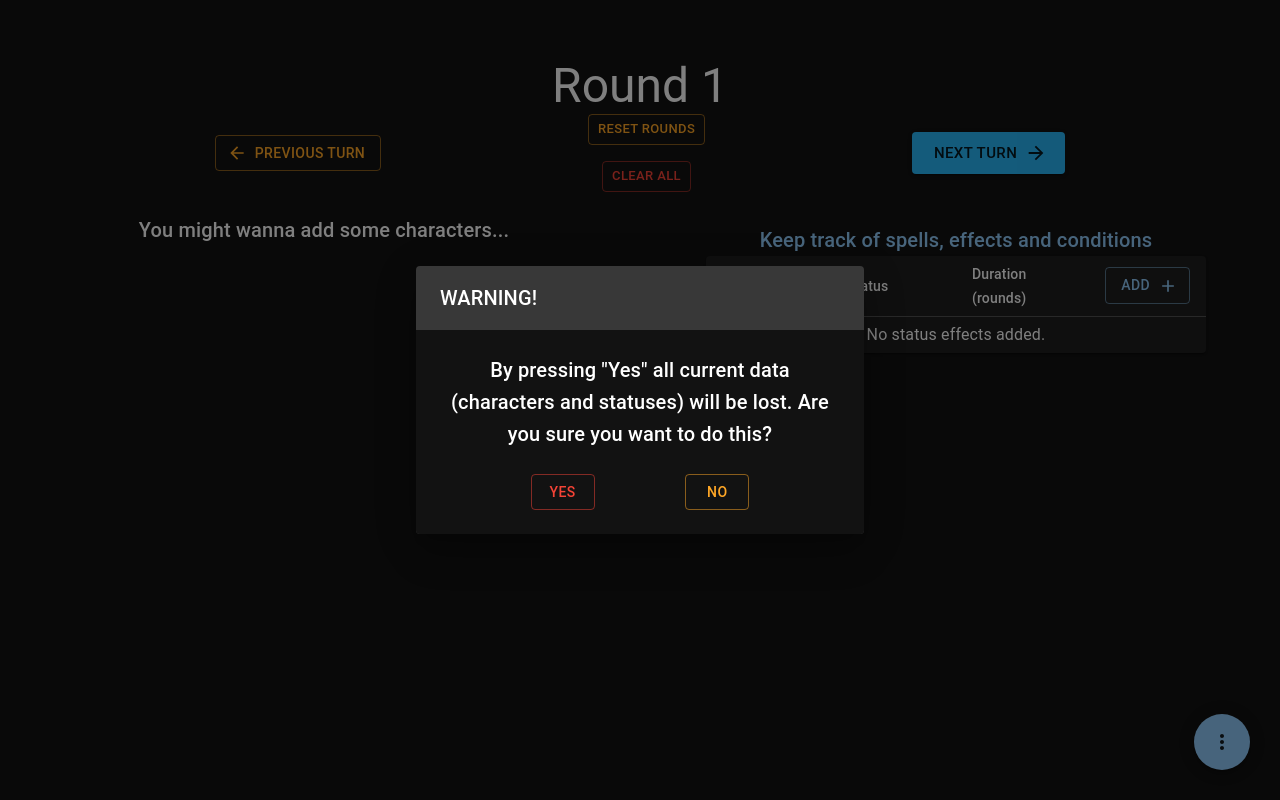
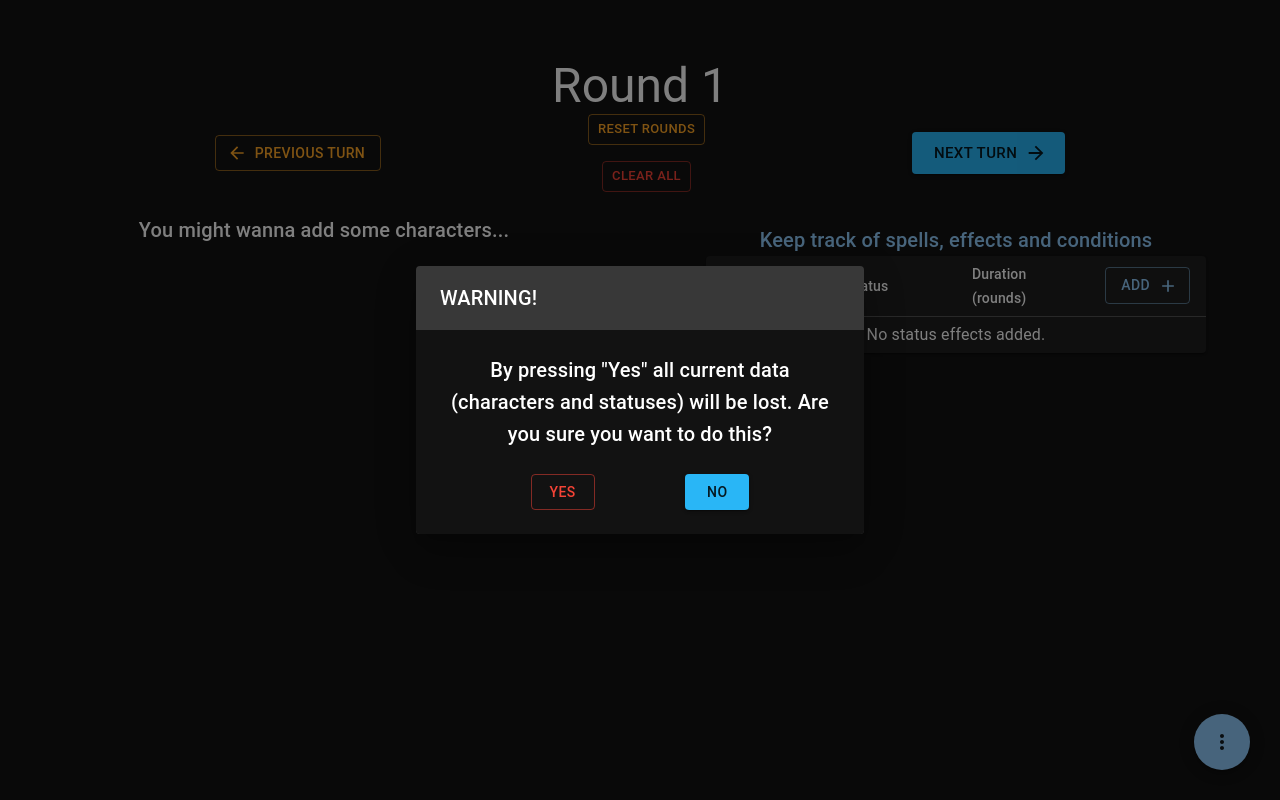
Before and after one commit to StefMTP/encounter-initiative-tracker, a React (Create React App) app: page / in a window 1280 px wide. Both pictures are taken after a click on the button "CLEAR ALL". Built offline with nearby package versions, Linux system fonts and the light colour scheme.

Commit message:
minor ui change

```diff
--- a/src/components/Structure/Dialogs/BulkRemoveDialog.tsx
+++ b/src/components/Structure/Dialogs/BulkRemoveDialog.tsx
@@ -48,8 +48,8 @@ const BulkRemoveDialog = ({
           </Grid>
           <Grid item>
             <Button
-              variant="outlined"
-              color="warning"
+              variant="contained"
+              color="info"
               onClick={() => openSetter(false)}
             >
               No
```
